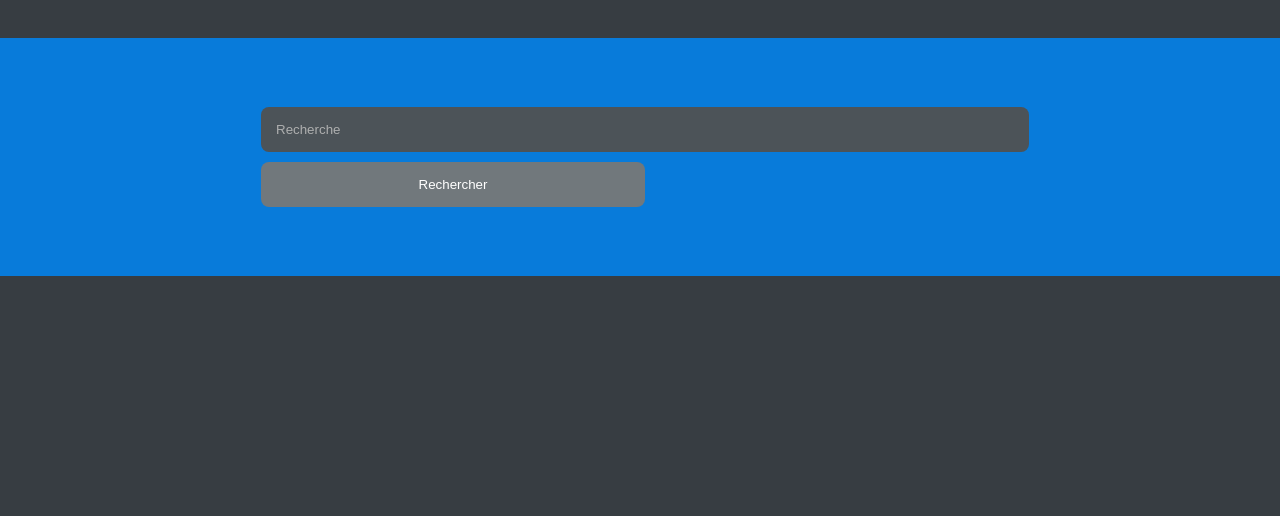
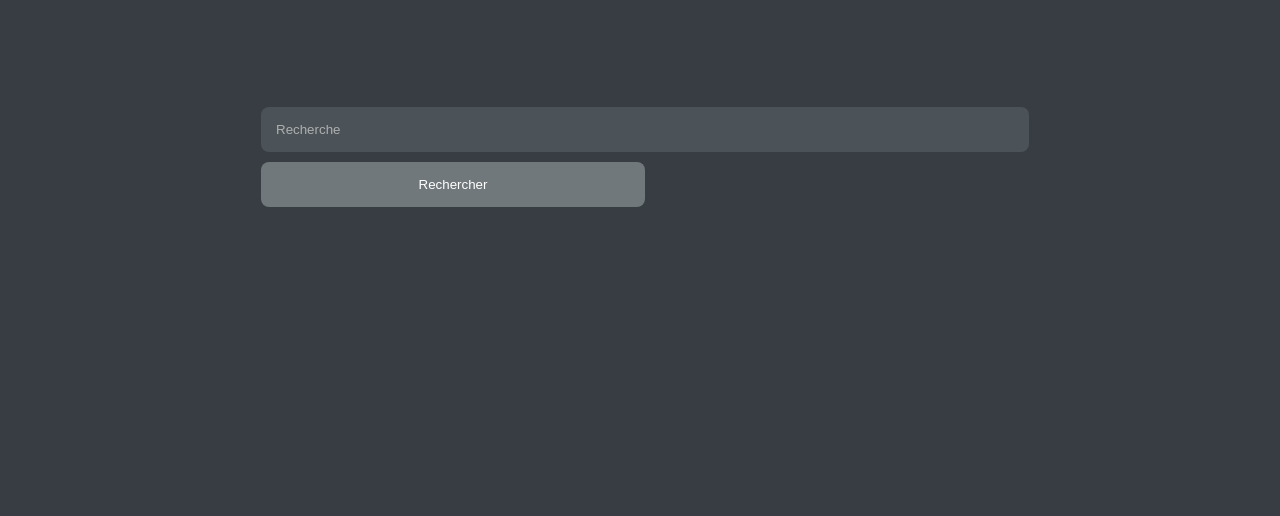
Before and after one commit to C0D0/AutoForum, a PHP site: page /index.php in a window 1280 px wide. Shown: the part 49-565 px from the top of the page. Run offline with PHP 8.4, Linux system fonts and the light colour scheme; data that the repository does not hold is empty; some libraries are stand-ins or nearby versions.

Commit message:
background bleu viré

```diff
--- a/assets/css/style.css
+++ b/assets/css/style.css
@@ -136,7 +136,7 @@ ul li a.active {
 
 
 .darkBox {
-    background: #087bda;
+
     padding: 5% 20% 5% 20%;
   }
 
```
Also changed, not shown: 2 other files.
